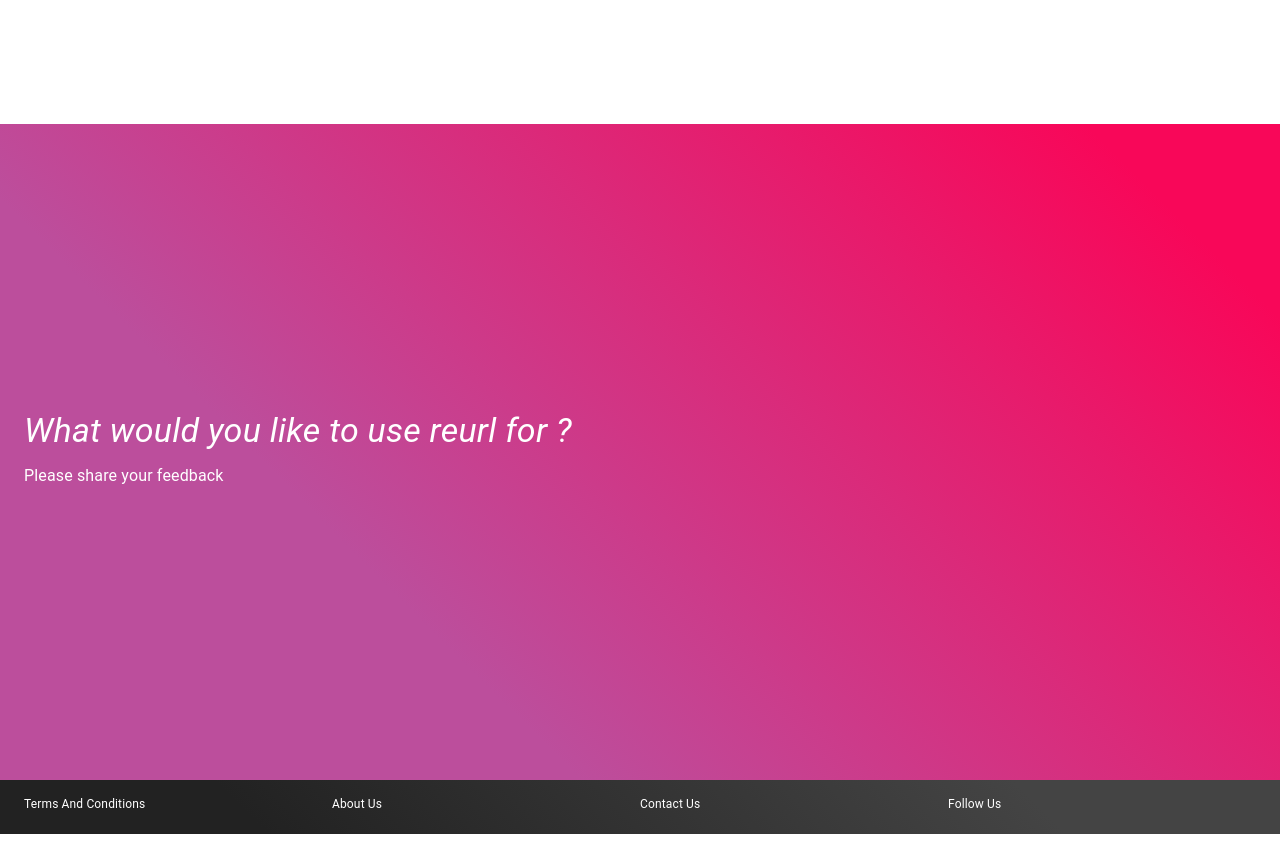
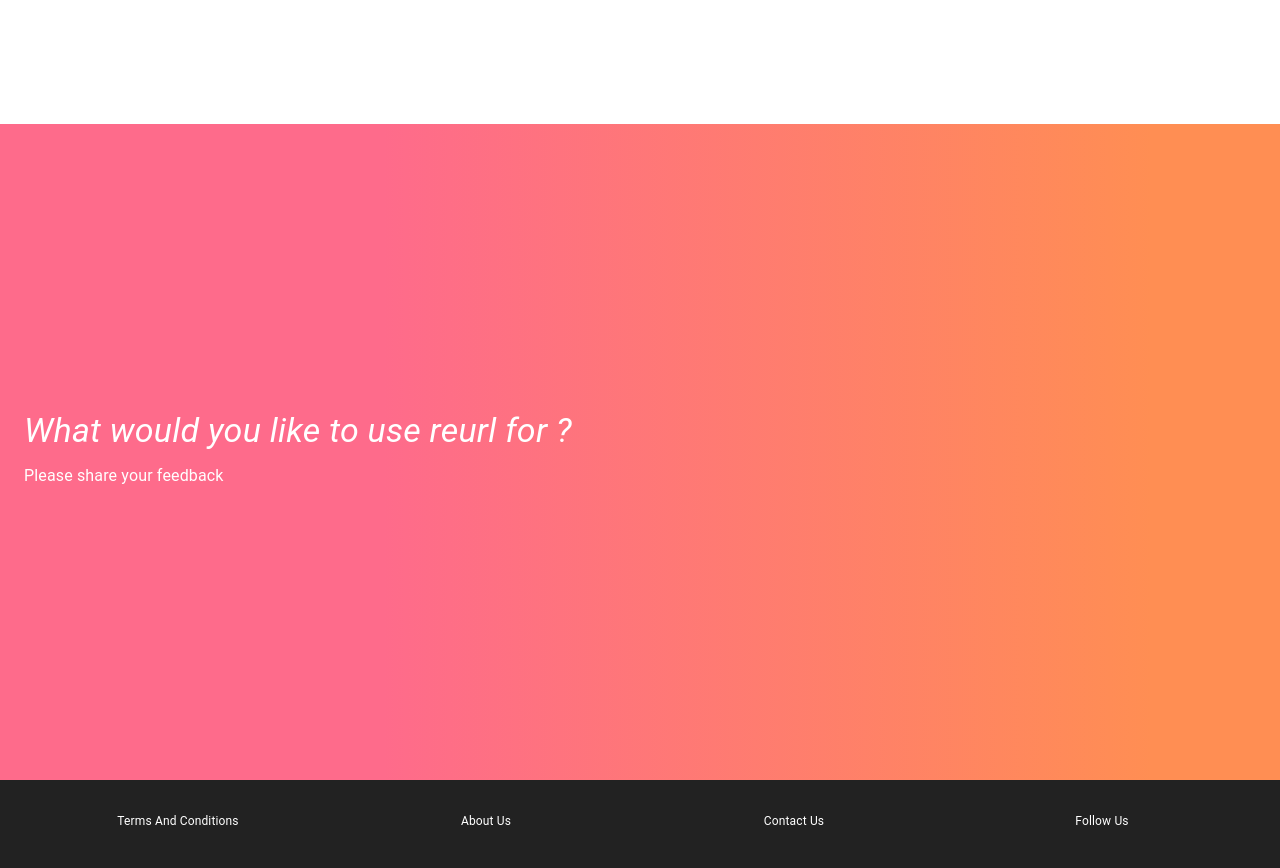
Before and after one commit to dilroop/ReuseUrl, a React (Create React App) app: page / in a window 1280 px wide. Shown: the part 500-1368 px from the top of the page. Before the commit the page ends 1334 px from the top, so only its background shows below. Built offline with nearby package versions, Linux system fonts and the light colour scheme.

Commit message:
footer separated and updated and ui update

```diff
--- a/src/componants/AppBar.js
+++ b/src/components/AppBar.js
@@ -4,15 +4,10 @@
 import Toolbar from "@material-ui/core/Toolbar";
 import Typography from "@material-ui/core/Typography";
 import Button from "@material-ui/core/Button";
-import IconButton from "@material-ui/core/IconButton";
-import MenuIcon from "@material-ui/icons/Menu";
 
 const useStyles = makeStyles(theme => ({
     root: {
         flexGrow: 1
-    },
-    menuButton: {
-        marginRight: theme.spacing(2)
     },
     title: {
         flexGrow: 1
@@ -32,9 +27,6 @@
     return (
         <AppBar position="sticky" elevation={0} className={classes.background}>
             <Toolbar>
-                <IconButton edge="start" className={classes.menuButton} color="inherit" aria-label="menu">
-                    <MenuIcon />
-                </IconButton>
                 <Typography variant="h6" className={classes.title} noWrap>
                     Reuse Urls
                 </Typography>
--- /dev/null
+++ b/src/components/home/Footer.js
@@ -0,0 +1,56 @@
+import Box from "@material-ui/core/Box";
+import Container from "@material-ui/core/Container";
+import Grid from "@material-ui/core/Grid";
+import { makeStyles } from "@material-ui/core/styles";
+import Typography from "@material-ui/core/Typography";
+import React from "react";
+
+const useStyles = makeStyles(theme => ({
+    footer: {
+        flexGrow: 1,
+        background: "#222222",
+        border: 0,
+        color: "white"
+    }
+}));
+
+export default function Footer() {
+    const classes = useStyles();
+
+    return (
+        <Box className={classes.footer} py={4}>
+            <Container fixed>
+                <Grid container>
+                    <Grid item xs={12} sm={12} md={3}>
+                        <Typography gutterBottom>
+                            <Box textAlign="center" fontSize={12}>
+                                Terms And Conditions
+                            </Box>
+                        </Typography>
+                    </Grid>
+                    <Grid item xs={12} sm={12} md={3}>
+                        <Typography gutterBottom>
+                            <Box textAlign="center" fontSize={12}>
+                                About Us
+                            </Box>
+                        </Typography>
+                    </Grid>
+                    <Grid item xs={12} sm={12} md={3}>
+                        <Typography gutterBottom>
+                            <Box textAlign="center" fontSize={12}>
+                                Contact Us
+                            </Box>
+                        </Typography>
+                    </Grid>
+                    <Grid item xs={12} sm={12} md={3}>
+                        <Typography gutterBottom>
+                            <Box textAlign="center" fontSize={12}>
+                                Follow Us
+                            </Box>
+                        </Typography>
+                    </Grid>
+                </Grid>
+            </Container>
+        </Box>
+    );
+}
--- a/src/componants/home/InfoContent.js
+++ b/src/components/home/InfoContent.js
@@ -8,7 +8,7 @@
 import Lottie from "react-lottie";
 import animationData from "../../lottie/contentAnimation.json";
 import displayUtils from "../../utils/displayUtils";
-import Icon from '@material-ui/core/Icon';
+import Footer from "../../components/home/Footer";
 
 const ReButton = styled(Button)({
     background: "linear-gradient(45deg, #FE6B8B 30%, #FF8E53 90%)",
@@ -32,13 +32,7 @@
 const useStyles = makeStyles(theme => ({
     background: {
         flexGrow: 1,
-        background: "linear-gradient(45deg, #bc4e9c 30%, #f80759 90%)",
-        border: 0,
-        color: "white"
-    },
-    footer: {
-        flexGrow: 1,
-        background: "linear-gradient(45deg, #222222 20%, #444444 80%)",
+        background: "linear-gradient(90deg, #FE6B8B 30%, #FF8E53 90%)",
         border: 0,
         color: "white"
     }
@@ -88,6 +82,7 @@
                     </Grid>
                 </Grid>
             </Container>
+
             <Box className={classes.background}>
                 <Container fixed>
                     <Box display="flex" height="70vh" py={6} alignItems="center">
@@ -102,40 +97,8 @@
                     </Box>
                 </Container>
             </Box>
-            <Box className={classes.footer} py={2}>
-                <Container fixed>
-                    <Grid container>
-                        <Grid item sm={12} md={3}>
-                            <Typography variant="body2" gutterBottom>
-                                <Box justifyContent="center" alignItems="center" fontSize={12}>
-                                    Terms And Conditions
-                                </Box>
-                            </Typography>
-                        </Grid>
-                        <Grid item sm={12} md={3}>
-                            <Typography variant="body2" gutterBottom>
-                                <Box justifyContent="center" alignItems="center" fontSize={12}>
-                                    About Us
-                                </Box>
-                            </Typography>
-                        </Grid>
-                        <Grid item sm={12} md={3}>
-                            <Typography variant="body2" gutterBottom>
-                                <Box justifyContent="center" alignItems="center" fontSize={12}>
-                                    Contact Us
-                                </Box>
-                            </Typography>
-                        </Grid>
-                        <Grid item sm={12} md={3}>
-                            <Typography variant="body2" gutterBottom>
-                                <Box justifyContent="center" alignItems="center" fontSize={12}>
-                                    Follow Us
-                                </Box>
-                            </Typography>
-                        </Grid>
-                    </Grid>
-                </Container>
-            </Box>
+
+            <Footer />
         </Box>
     );
 }
```
Also changed, not shown: src/App.js (+4 -6 lines).
